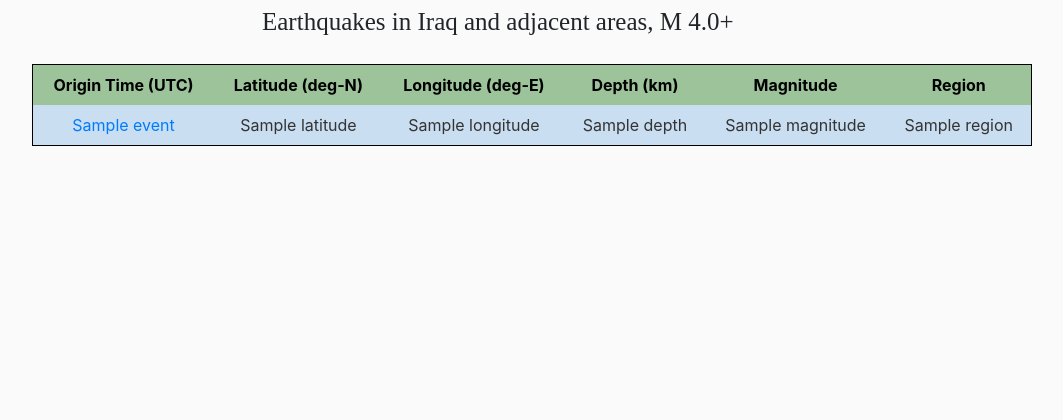
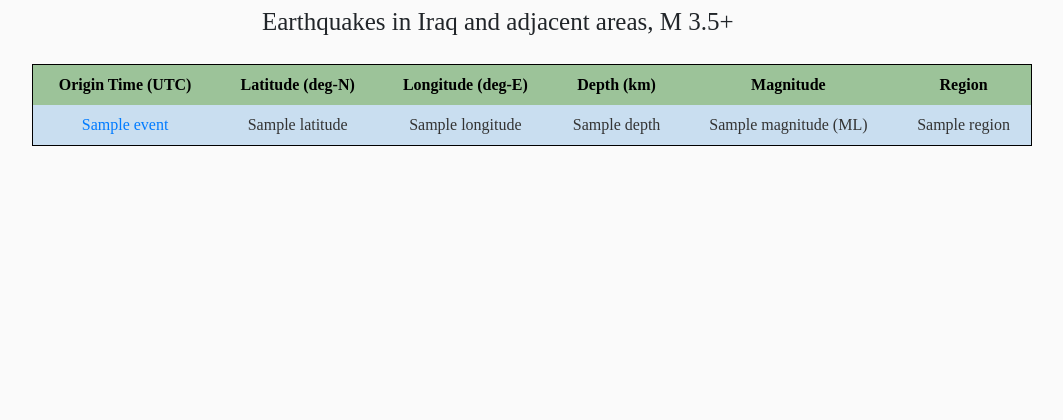
Before and after one commit to kitaro8/mpsn-iq.org, a Django app: template testdb/templates/testdb/home.html in a window 1280 px wide. Shown: the part 183-603 px from the top of the page, without its empty margins (123-1186 px from the left). Run offline with Django 3.2, Linux system fonts and the light colour scheme; the template is opened without the code that fills it: most values are stand-ins (such as "Sample title", 1, 10 or a date in 2020); data that the repository does not hold is empty; some libraries are stand-ins or nearby versions.

Commit message:
edit hrml

```diff
--- a/testdb/templates/testdb/Seismic.html
+++ b/testdb/templates/testdb/Seismic.html
@@ -51,7 +51,7 @@
 </style>
 
 <div class="table-responsive-lg">
-	<table style="width: 150%; margin-left: 22px;">
+	<table style="width: 150%; margin-left: 22px; font-family: Times New Roman;">
 		<tr>
 			<th>Station Code</th>
 			<th>Station Name</th>
--- a/testdb/templates/testdb/home.html
+++ b/testdb/templates/testdb/home.html
@@ -6,8 +6,8 @@
 
 
   <div class="table-responsive-lg">
-    <pre class="flex-container">Earthquakes in Iraq and adjacent areas, M 4.0+</pre><br><br>
-      <table style="width:1000px; margin-left: 70px;">
+    <pre class="flex-container">Earthquakes in Iraq and adjacent areas, M 3.5+</pre><br><br>
+      <table style="width:1000px; margin-left: 70px; font-family: Times New Roman;">
           <tr>
             <th>Origin Time (UTC)</th>
             <th>Latitude (deg-N)</th>
@@ -26,7 +26,7 @@
             {% else %}
               <td>{{ post.Depth }}</td>
             {% endif %}
-            <td>{{ post.Magnitude }}</td>
+            <td>{{ post.Magnitude }} (ML)</td>
             <td>{{ post.Region }}</td>
           </tr>
         {% endfor %}
--- a/testdb/templates/testdb/paper.html
+++ b/testdb/templates/testdb/paper.html
@@ -33,7 +33,7 @@
 
   <div style="margin-left: 80px; border-radius: 20px;
     background-color: #d5e2f0;
-    padding: 10px;">
+    padding: 10px; font-family: Times New Roman;">
     {% for paper in paper %}
 
         <a href="{{ paper.link }}" target="_blank">{{ paper.title }}</a><hr>
--- a/testdb/templates/testdb/post_detail.html
+++ b/testdb/templates/testdb/post_detail.html
@@ -11,7 +11,7 @@
       <p><strong>Date - Time (UTC): </strong>{{ post.event }}</p>
       <p style="width:100%"><strong>Location: </strong>{{ post.Latitude }}N, {{ post.Longitude }}E</p>
       {% if post.Depth == "0.00" %}
-          <p><strong>Depth: </strong>10 Km</p>
+          <p><strong>Depth: </strong>10 km</p>
       {% else %}
           <p><strong>Depth: </strong>{{ post.Depth }} Km</p>
       {% endif %}
@@ -22,7 +22,7 @@
       <p><strong>Azimuthal Gap: </strong>{{ post.Gap }}°</p>
       <p><strong>Source: </strong>Seismological Laboratory of the University of Basrah (SLUB)</p>
       <a href="{% url 'post_phase' post.id %}">Phase (Arrival times)</a><br>
-      <a href="{{ post.file2.url }}"  target="_blank"><h4 style="display: inline-block;">Wave File Download</h4></a><hr>
+      <a href="{{ post.file2.url }}"  target="_blank">Wave File Download</a><hr>
       <img  width="70%" height="70%" src="{{ object.image.url }}">
     </div>
     <br>
--- a/testdb/templates/testdb/post_phase.html
+++ b/testdb/templates/testdb/post_phase.html
@@ -2,7 +2,7 @@
 {% block content %}
 
 <br><br>
-	<table style="width:1000px; margin-left: 70px;">
+	<table style="width:1000px; margin-left: 70px; font-family: Times New Roman;">
 	  <tr>
 	    <th>Station ID</th>
 	    <th>Component</th>
--- a/testdb/templates/testdb/publications.html
+++ b/testdb/templates/testdb/publications.html
@@ -33,7 +33,7 @@
 
   <div style="margin-left: 80px; border-radius: 20px;
     background-color: #d5e2f0;
-    padding: 40px;">
+    padding: 40px; font-family: Times New Roman;">
 
       <a class="nav-item nav-link {% if url_name == 'report' %}active{% endif %}" href="{% url 'report' %}"><h4>Reports</h4></a>
       <a class="nav-item nav-link {% if url_name == 'paper' %}active{% endif %}" href="{% url 'paper' %}"><h4>Papers</h4></a>
--- a/testdb/templates/testdb/report.html
+++ b/testdb/templates/testdb/report.html
@@ -33,7 +33,7 @@
 
   <div style="margin-left: 80px; border-radius: 20px;
     background-color: #d5e2f0;
-    padding: 40px;">
+    padding: 40px; font-family: Times New Roman;">
     {% for report in report %}
 
         <a href="{{ report.file.url }}"  target="_blank"><h4 style="display: inline-block;">{{ report.date }} ,</h4><h4 style="display: inline-block;">{{ report.title }}</h4></a><hr>
--- a/testdb/templates/testdb/search_results.html
+++ b/testdb/templates/testdb/search_results.html
@@ -3,7 +3,7 @@
 
 		{% for post in posts %}
 		{% csrf_token %}
-	      <table style="width:100%">
+	      <table style="width:100%; font-family: Times New Roman;">
 	        <tr>
 	          <th>Origin Time (UTC)</th>
 	          <th>Latitude (deg-N)</th>
```
